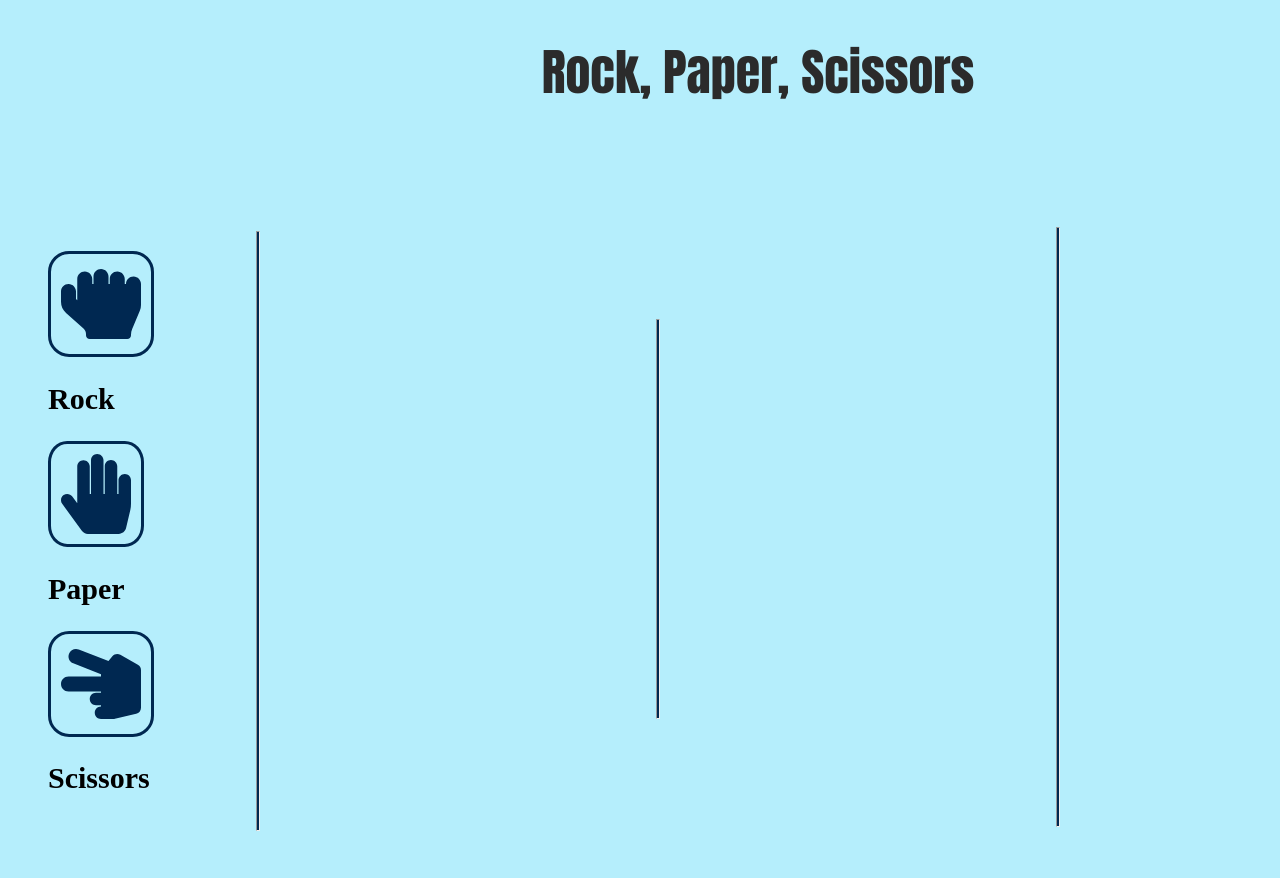
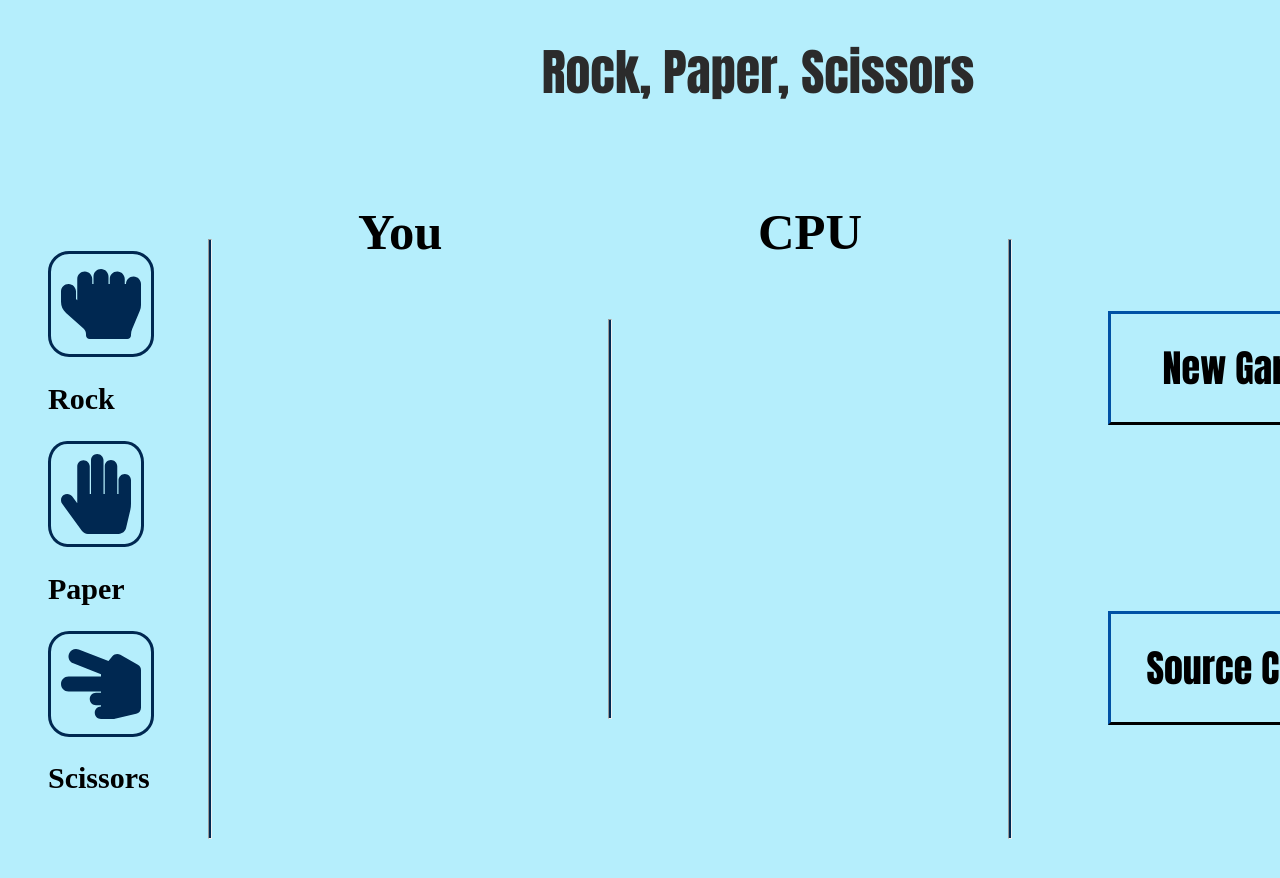
Before and after one commit to bwettenstein/rock-paper-scissors, a plain HTML site: page index.html in a window 1280 px wide. Shown: the top 878 px of the page. After the commit the page ends 839 px from the top, so only its background shows below. Drawn offline with Linux system fonts and the light colour scheme.

Commit message:
Resized items and added buttons

```diff
--- a/index.html
+++ b/index.html
@@ -25,14 +25,26 @@
                 </li>
             </ul>
         </div>
+        <div class="left-box">
+            <h2>You</h2>
             <div class="left-line">
                 <hr width="2" size="600">
             </div>
+        </div>
+        <div class="mid-box">
             <div class="mid-line">
                 <hr width="2" size="400">
             </div>
+        </div>
+        <div class="right-box">
+            <h2>CPU</h2>
             <div class="right-line">
                 <hr width="2" size="600">
             </div>
+        </div>
+        <div class="right-buttons">
+            <button class="new-game">New Game</button>
+            <button class="source-code">Source Code</button>
+        </div>
     </body>
 </html>
--- a/style.css
+++ b/style.css
@@ -11,6 +11,32 @@ h2 {
     text-align: center;
     color: #2b2b2b;
 }
+.right-buttons{
+    position: relative;
+}
+.new-game, .source-code{
+    font-family: Impact, Haettenschweiler, 'Arial Narrow Bold', sans-serif;
+    width: 7em;
+    height: 3em;
+    font-size: 38px;
+    background-color: transparent;
+    border-color: #002851;
+    border-width: 3px;
+}
+.new-game{
+    transform: translate(1100px, -400px);
+}
+.source-code{
+    transform: translate(830px, -100px);
+}
+.left-box, .mid-box, .right-box{
+    position: relative;
+}
+.left-box h2{
+    position: absolute;
+    transform: translate(350px, -550px);
+    font-size: 38pt;
+}
 .left-icons{
     transform: translate(0%, 20%);
     width: 110px;
@@ -19,17 +45,24 @@ h2 {
     list-style-type: none;
 }
 .left-line hr, .mid-line hr, .right-line hr{
-    position: relative;
     background-color: #002851;
 }
 .left-line hr{
-    transform: translate(-500px, -480px);
+    position: absolute;
+    transform: translate(200px, -480px);
 }
 .mid-line hr{
-    transform: translate(-100px, -1000px);
+    position: absolute;
+    transform: translate(600px, -400px);
 }
 .right-line hr{
-    transform: translate(300px, -1500px);
+    position: absolute;
+    transform: translate(1000px, -480px);
+}
+.right-box h2{
+    position: absolute;
+    transform: translate(750px, -550px);
+    font-size: 38pt;
 }
 .fa-hand-rock, .fa-hand-paper, .fa-hand-scissors{
     color: #002851;
@@ -45,3 +78,6 @@ h2 {
     background-color: #DBFCFF;
     transform: scale(1.25);
 }
+.right-buttons button:hover{
+    background-color: #DBFCFF;
+}
```
Lines whose indentation alone changed are shown as unchanged.
